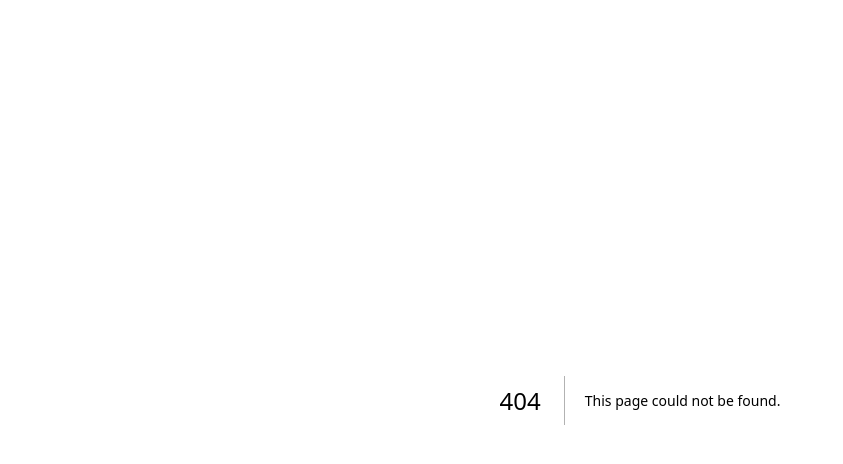
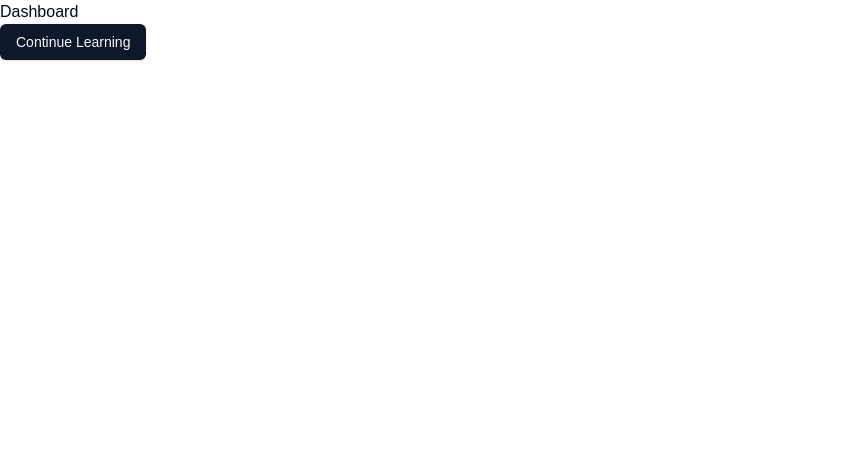
Before and after one commit to vikramsingh13/ai-tutor, a Next.js app: page /1/dashboard in a window 1280 px wide. Before the commit this address had no page. Shown: the top 464 px of the page, without its empty margins (0-843 px from the left). Built offline with nearby package versions, Linux system fonts and the light colour scheme.

Commit message:
dashboard file added. app structure reorganized to have userId slug at top level within the app folder. Get userId using useParams.

```diff
--- /dev/null
+++ b/app/[userId]/dashboard/page.tsx
@@ -0,0 +1,34 @@
+"use client";
+import { useState, useEffect } from "react";
+// import the router hooks from next navigation.
+import { useRouter, useParams } from "next/navigation";
+// import the UserPageProps to further extend as DashboardProps.
+import { UserPageProps } from "@/types/types";
+// import the shadcn ui components
+import { Button } from "@/components/ui/button";
+
+// Defines the Dashboard Props object.
+interface DashboardProps extends UserPageProps {}
+
+const Dashboard = () => {
+  // Initialize the next router object.
+  const router = useRouter();
+  // use the useParams hooks to acquire the userId from the query slug.
+  const { userId } = useParams();
+
+  // Function to handle learning section click.
+  const handleContinueLearningClick = () => {
+    router.push(`/${userId}/learning-section`)
+  }
+
+  return (
+    <div>
+      <div>Dashboard</div>
+      <Button onClick={handleContinueLearningClick}>
+        Continue Learning
+      </Button>
+    </div>
+  );
+};
+
+export default Dashboard;
--- a/app/learning-section/[userId]/page.tsx
+++ b/app/[userId]/learning-section/page.tsx
@@ -1,6 +1,6 @@
 "use client";
 
-import { useRouter } from "next/navigation";
+import { useRouter, useParams } from "next/navigation";
 import { useEffect, useState } from "react";
 
 // component imports for the learning section
@@ -103,33 +103,23 @@ const LearningSection = (props: Props) => {
   // Initialize the router.
   // Will be used for further routing and accessing query parameters, e.g. userId
   const router = useRouter();
-
-  // Will keep track of the user id from the query parameters to fetch the user's learning section
-  const [userId, setUserId] = useState("");
+  // use the useParams hooks to acquire the userId from the query slug.
+  const { userId } = useParams();
 
   // Track the quiz data for the quiz section.
   const [quizData, setQuizData] = useState(dummyQuizData);
 
-  // useEffect to check if the router is ready,
-  // and if it is, then we can access the query parameters to get the user id
-  useEffect(() => {
-    if (router.isReady) {
-      setUserId(router.query.userId);
-      console.log("User ID: ", userId);
-    }
-  }, [router.isReady]);
-
-  // Function to handle Quiz submission
+  // Function to handle Quiz submission.
   const handleQuizSubmission = () => {
     /* Todo */
-    console.log("learning-section/userId/page.tsx: Quiz Submitted!");
+    console.log(`/${userId}/learning-section/page.tsx: Quiz Submitted!`);
   }
 
-  // Function to handle user sending chat messages in the inquiry section
+  // Function to handle user sending chat messages in the inquiry section.
   const handleSendMessage = (chatData, message) => {
     /* Todo */
     /* Make the API call to the AI model with the chat data and user message and additional context */
-    console.log("learning-section/userId/page.tsx: Message sent!")
+    console.log(`/${userId}/learning-section/page.tsx: Message sent!`)
   }
 
   return (
--- a/app/page.tsx
+++ b/app/page.tsx
@@ -6,10 +6,12 @@ import { Button } from "@/components/ui/button";
 export default function Home() {
   // Initialize the router.
   const router = useRouter();
+  // test user for development.
+  const userId = 'test-user';
   return (
     <div className="">
-      { /* Redirect to /learning-section/test-user for now */ }
-      { router.push('/learning-section/test-user') }
+      { /* Redirect to /test-user/learning-section for now */ }
+      { redirect(`/${userId}/dashboard`) }
     </div>
   );
 }
```
Also changed, not shown: types/types.ts (+8 -0 lines).
